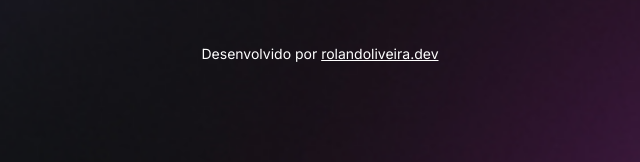
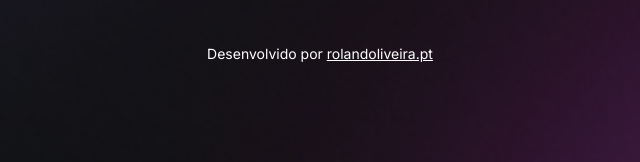
Before and after one commit to Roland-Oliveira/projetoDevlink, a plain HTML site: page index.html in a window 1280 px wide. Shown: the part 635-797 px from the top of the page, 320-960 px from the left. Drawn offline with nearby package versions, Linux system fonts and the light colour scheme.

Commit message:
add readme.md

```diff
--- a/index.html
+++ b/index.html
@@ -41,7 +41,7 @@
           ><ion-icon name="logo-linkedin"></ion-icon
         ></a>
       </div>
-      <footer>Desenvolvido por <a href="#">rolandoliveira.dev</a></footer>
+      <footer>Desenvolvido por <a href="#">rolandoliveira.pt</a></footer>
     </div>
 
     <script
```
Also changed, not shown: 1 other file.
